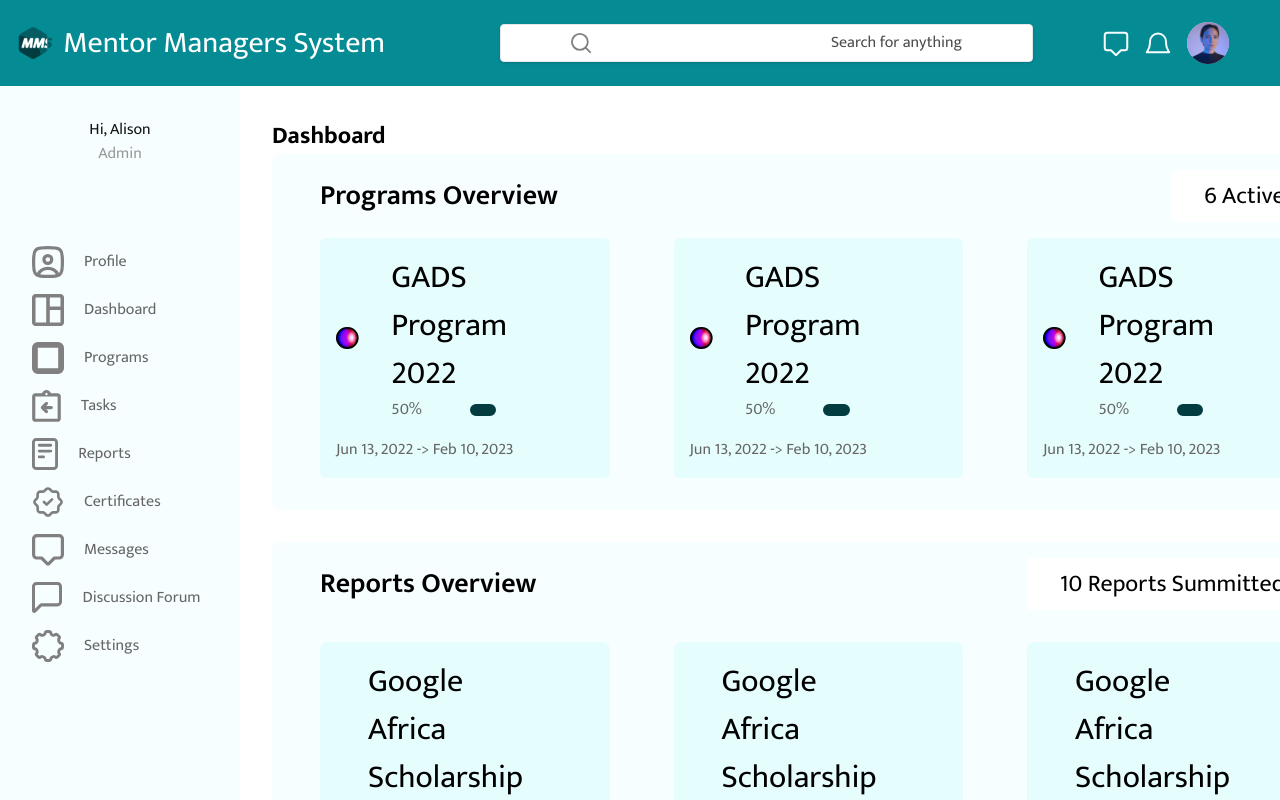
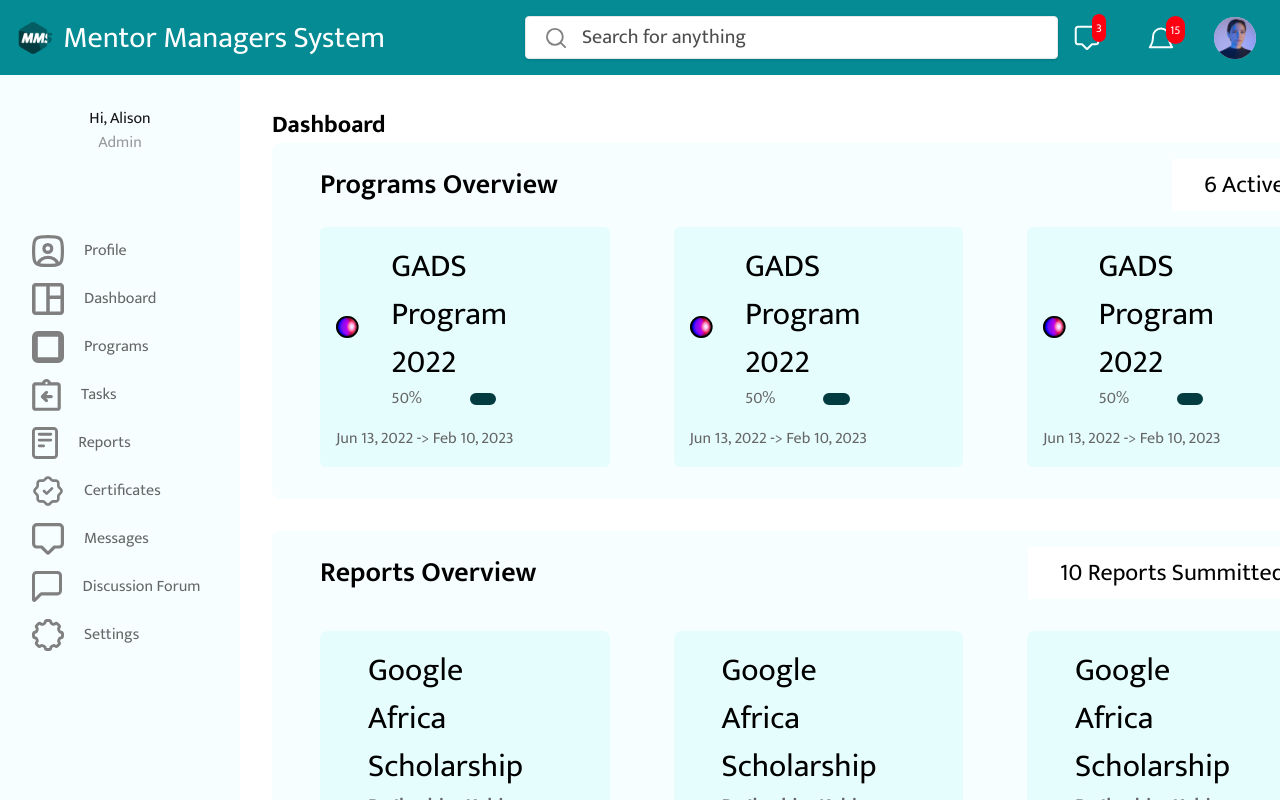
Before and after one commit to ALCOpenSource/Mentor-Management-System-Team-3, a React (Create React App) app in the folder frontend/mms-Admin/: page /dashboard in a window 1280 px wide. Shown: the top 800 px of the page. Built offline with nearby package versions, Linux system fonts and the light colour scheme.

Commit message:
Fix:Navbar and favicon

```diff
--- a/frontend/mms-Admin/public/index.html
+++ b/frontend/mms-Admin/public/index.html
@@ -6,8 +6,8 @@
     <meta name="viewport" content="width=device-width, initial-scale=1" />
     <meta name="theme-color" content="#000000" />
     <meta
-      name="description"
-      content="Web site created using create-react-app"
+      name="MMS"
+      content="A Mentor Management System - Admin"
     />
     <link rel="preconnect" href="https://fonts.googleapis.com">
 <link rel="preconnect" href="https://fonts.gstatic.com" crossorigin>
--- a/frontend/mms-Admin/src/App.css
+++ /dev/null
@@ -1,38 +0,0 @@
-.App {
-  text-align: center;
-}
-
-.App-logo {
-  height: 40vmin;
-  pointer-events: none;
-}
-
-@media (prefers-reduced-motion: no-preference) {
-  .App-logo {
-    animation: App-logo-spin infinite 20s linear;
-  }
-}
-
-.App-header {
-  background-color: #282c34;
-  min-height: 100vh;
-  display: flex;
-  flex-direction: column;
-  align-items: center;
-  justify-content: center;
-  font-size: calc(10px + 2vmin);
-  color: white;
-}
-
-.App-link {
-  color: #61dafb;
-}
-
-@keyframes App-logo-spin {
-  from {
-    transform: rotate(0deg);
-  }
-  to {
-    transform: rotate(360deg);
-  }
-}
--- a/frontend/mms-Admin/src/App.tsx
+++ b/frontend/mms-Admin/src/App.tsx
@@ -1,14 +1,11 @@
 import React from "react";
 import LoginForm from "./views/login/LoginForm";
-// import logo from './logo.svg';
-// import './App.css';
+// import logo from './logo.svg';import './App.css';
 import { BrowserRouter as Router, Route, Routes } from "react-router-dom";
-import RegisterForm from "./views/signup/RegisterForm";
+
 import ForgotPassword from "./views/forgot-password/forgot-password";
 import ForgotPasswordForm from "./views/forgot-password/forgot-password-submit";
 import ForgotPasswordSuccess from "./views/forgot-password/forgot-password-success";
-import Navbar from "./components/shared/navbar";
-import Sidebar from "./components/shared/sidebar";
 import Dashboard from "./views/dashboard/dashboard";
 import SignupForm1 from "./views/signup/SignForm1";
 import Profile from "./views/dashboard/SwitchComponents/profile";
@@ -44,13 +41,10 @@
 
 
           </Route>
-          <Route path="/register" element={<RegisterForm />} />
           <Route path="/signup1" element={<SignupForm1 />} />
           <Route path="/forgotpassword" element={<ForgotPassword />} />
           <Route path="/passwordreset" element={<ForgotPasswordForm />} />
           <Route path="/passwordsucess" element={<ForgotPasswordSuccess />} />
-          <Route path="/navbar" element={<Navbar />} />
-          <Route path="/sidebar" element={<Sidebar />} />
         </Routes>
       </Router>
     </div>
--- a/frontend/mms-Admin/src/components/shared/navbar.tsx
+++ b/frontend/mms-Admin/src/components/shared/navbar.tsx
@@ -7,30 +7,35 @@
 
 function Navbar() {
   return (
-    <nav className="bg-green-three border-green-three w-full p-4">
-      <div className="flex flex-wrap items-center mx-auto">
+    <nav className="relative flex flex-row w-full justify-between bg-green-three p-4">
+      <section className="flex flex-wrap items-center">
         <div className="relative flex justify-between items-center mr-20">
           <img src={logo} alt="MMS Logo" className="h-8 mr-2" />
           <span className="text-3xl text-white">Mentor Managers System</span>
         </div>
 
-        <div className="flex items-center mx-auto">
+
+      </section>
+      <section className="flex flex-row">
+      <div className="flex flex-row">
           <button
             type="button"
-            className="flex flex-row justify-center items-center text-sm shadow appearance-none border rounded w-[533px] py-2 px-3 m-2 bg-white leading-tight focus:outline-none focus:shadow-outline"
+            className="flex flex-row  items-center text-md shadow appearance-none border rounded w-[533px] py-2 px-5 bg-white leading-tight focus:outline-none focus:shadow-outline"
           >
-            <img src={search} alt="Search icon" className="h-5 w-5 mr-60" />
+            <img src={search} alt="Search icon" className="h-5 w-5 mr-4" />
             <span className="text-customBlack-three ">
               Search for anything
             </span>
           </button>
         </div>
-        <div className="flex flex-row items-center justify-end mx-auto">
-          <img src={chats} alt="Chats Icon" className="mx-2" />
-          <img src={notifications} alt="Notifications Icon" className="mx-2" />
+        <div className="flex flex-row items-center justify-between">
+          <span  className="flex flex-row mx-4" >  <img src={chats} alt="Chats Icon" />   <sub className="right-2 w-4 h-4"><span className="bg-red-four text-white rounded-full p-1">3</span></sub></span>
+
+          <span  className="flex flex-row mx-4" >  <img src={notifications} alt="Notifications Icon" />  <sub className="right-2 w-4 h-4"><span className="bg-red-four text-white rounded-full p-1">15</span></sub></span>
+
           <img src={avatar} alt="Avatar Icon" className="mx-2" />
         </div>
-      </div>
+      </section>
     </nav>
   );
 }
--- a/frontend/mms-Admin/src/index.css
+++ b/frontend/mms-Admin/src/index.css
@@ -5,6 +5,8 @@
 @import url('https://fonts.googleapis.com/css2?family=Mukta:wght@300;400;500;600;700&display=swap');
 body {
   margin: 0;
+  padding: 0;
+  max-width: 100%;
   font-family: 'Mukta', sans-serif;
   -webkit-font-smoothing: antialiased;
   -moz-osx-font-smoothing: grayscale;
```
Also changed, not shown: 1 other file (tests, documents, lock files or other folders).
